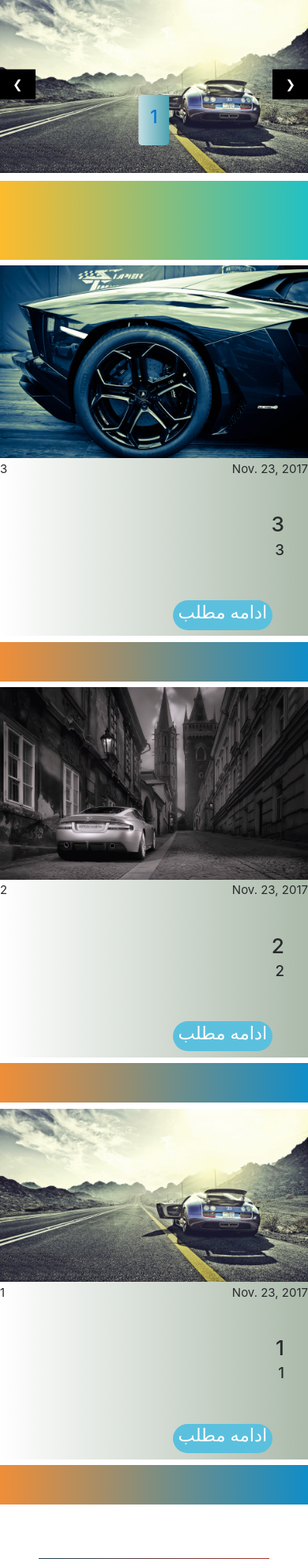
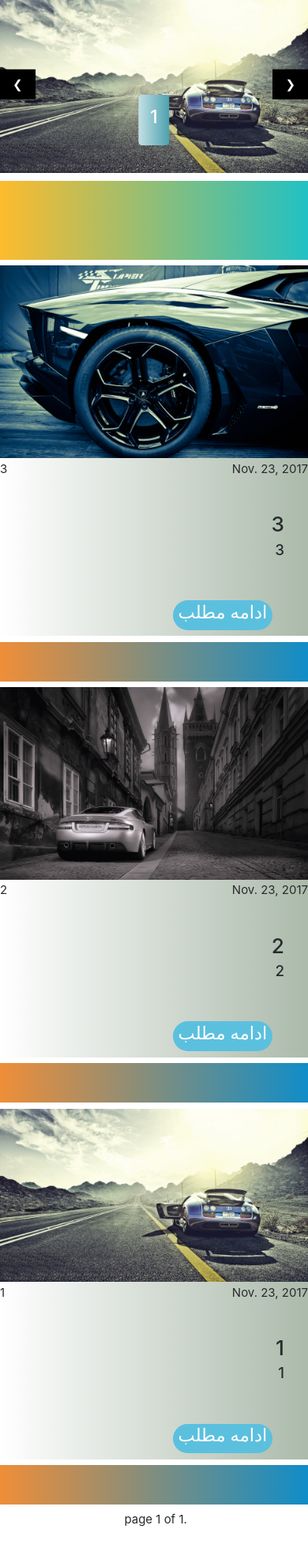
Before and after one commit to farzansalimian/acmsite, a Django app: page / in a window 390 px wide. Shown: the part 127-2101 px from the top of the page at 79% size. Run offline with Django 3.2, Linux system fonts and the light colour scheme; data comes from the database, SQL or seed files in the repository; both versions use the stored data as it was after the commit; some libraries are stand-ins or nearby versions.

Commit message:
tenth update

```diff
--- a/homePage/models.py
+++ b/homePage/models.py
@@ -66,9 +66,6 @@ class UiaiContext(models.Model):
 
 class uiai(models.Model):
 	yearSemester     = models.CharField(null=False,max_length=30)
-	class Meta:
-		ordering = ['-pk']
-
 	def __str__(self):
 		return self.yearSemester
 
--- a/homePage/views.py
+++ b/homePage/views.py
@@ -4,11 +4,29 @@ from django.views.generic.list import ListView as LV
 from .models import news, aboutUs, introductionOfMembers, contests, UiaiimageArchiveList, UiaiFiles, contestsYearSemester, acmContestsTeams, UiaiContext, studentContests, studentContestsimageArchiveList, studentContestsFiles, studentContestsContext,uiai
 from django.views.generic import CreateView as CV
 from django.shortcuts import get_object_or_404
+from django.core.paginator import Paginator, EmptyPage, PageNotAnInteger
+
 # Create your views here.
 class homepage(LV):
 	models=news
 	template_name='newsListView_list.html'
 	queryset=news.objects.all()
+
+
+	def get_context_data(self,**kwargs):
+		context = super(homepage,self).get_context_data(**kwargs)
+		queryset=news.objects.all()
+		paginator = Paginator(queryset, 10)
+
+		page = self.request.GET.get('page')
+		try:
+			contacts = paginator.page(page)
+		except PageNotAnInteger:
+			contacts = paginator.page(1)
+		except EmptyPage:
+			contacts = paginator.page(paginator.num_pages)
+		context['contacts'] = contacts
+		return context
 
 
 class showDetailNews(DV):
--- a/templates/newsListView_list.html
+++ b/templates/newsListView_list.html
@@ -1,7 +1,7 @@
 {% extends "site_base.html" %}
 {%block content%}
 
-     {% for obj in object_list %}
+     {% for obj in contacts %}
     <div class="news-Back-Color" style="overflow-x: hidden">
         <div class="row">
             <div class="p-sm-5 col-12 col-sm-6  align-self-center">
@@ -23,5 +23,19 @@
     <div class="seprator my-2" style="height: 50px">
     </div>
     {% endfor %}
+<div class="">
+    <span class="justify-content-center d-flex">
+        {% if contacts.has_previous %}
+            <a href="?page={{ contacts.previous_page_number }}" class="badge-success text-white badge-pill">صفحه قبل </a>
+        {% endif %}
 
+        <span class="">
+           &nbsp page {{ contacts.number }} of {{ contacts.paginator.num_pages }}.&nbsp
+        </span>
+
+        {% if contacts.has_next %}
+            <a href="?page={{ contacts.next_page_number }}" class="badge-success text-white badge-pill"> صفحه بعد</a>
+        {% endif %}
+    </span>
+</div>
     {% endblock %}
--- a/templates/site_base.html
+++ b/templates/site_base.html
@@ -659,7 +659,7 @@ background: linear-gradient(to right, #C4E0E5, #4CA1AF); /* W3C, IE 10+/ Edge, F
   <img src="{{obj.image.url}}" style="max-height: 85vh" width="100%"  />
   <div class="w3-display-bottommiddle w3-large w3-container w3-padding-16 bg_slideshow Jumbotron">
 
-    <a href="/showDetailsNews/{{obj.pk}}/" class=""> <h4> {{obj.title}}<h3></a>
+    <a href="/showDetailsNews/{{obj.pk}}/" class="text-white"> <h4> {{obj.title}}<h3></a>
   </div>
 </div>
 {% endfor %}
--- a/templates/uiaiByYearSemester.html
+++ b/templates/uiaiByYearSemester.html
@@ -6,7 +6,7 @@
             <div class="col-3 align-self-center hidden-xs-down">
                               {% load static %} <img src="{% static 'lenguajes-programacion.png' %}" width="100%" />
             </div>
-            <div class="col-12 col-sm-6 justify-content-center d-flex" style="direction: rtl;">
+            <div class="col-12 col-sm-6 justify-content-center d-flex p-5" style="direction: rtl;">
                        {% for obj in UiaiContext %}         {{obj.context}}{% endfor %}
             </div>
             <div class="col-3 align-self-center  hidden-xs-down">
@@ -40,7 +40,6 @@
         {% for obj in uiaiFiles %}
     <tr>
       <th scope="row">{{ forloop.counter }}</th>
-      <td>{{obj.date}}</td>
       <td><a href="{{obj.file.url}}" download="{{obj.file}}">{{obj.name}}</a></td>
       <td>{{obj.file.size|filesizeformat}}</td>
     </tr>
```
Also changed, not shown: db.sqlite3, homePage/migrations/0006_auto_20171123_0010.py (added), media/NewsImages/1ae25b85a9fc2dbd9dac95538d7202a4.jpg (added), media/NewsImages/3256_aston_martin_db9.jpg (added), media/NewsImages/close-up-of-lamborghini-wheel-wallpaper-4027.jpg (added), media/introductionOfMembersImages/1ae25b85a9fc2dbd9dac95538d7202a4.jpg (added), media/introductionOfMembersImagesThumbnail/1ae25b85a9fc2dbd9dac95538d7202a4.jpg (added).
